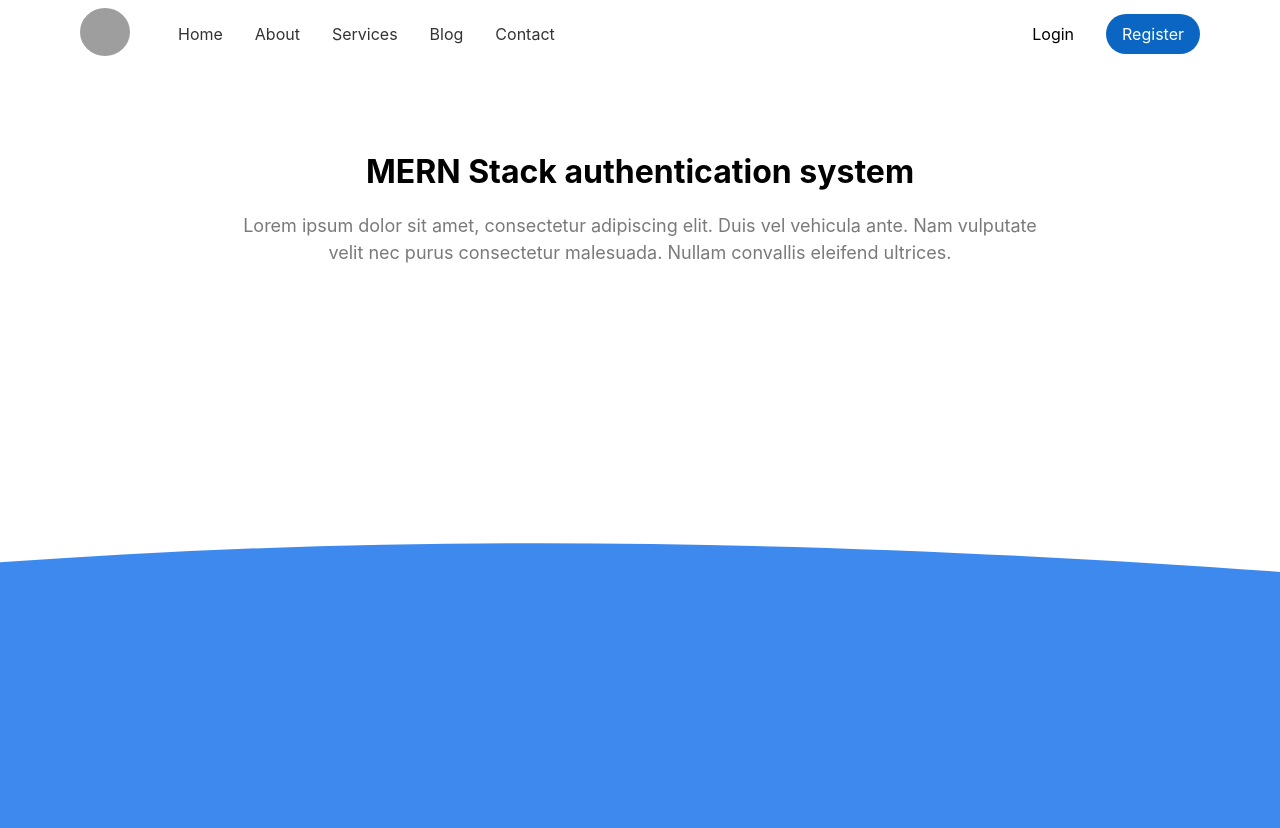
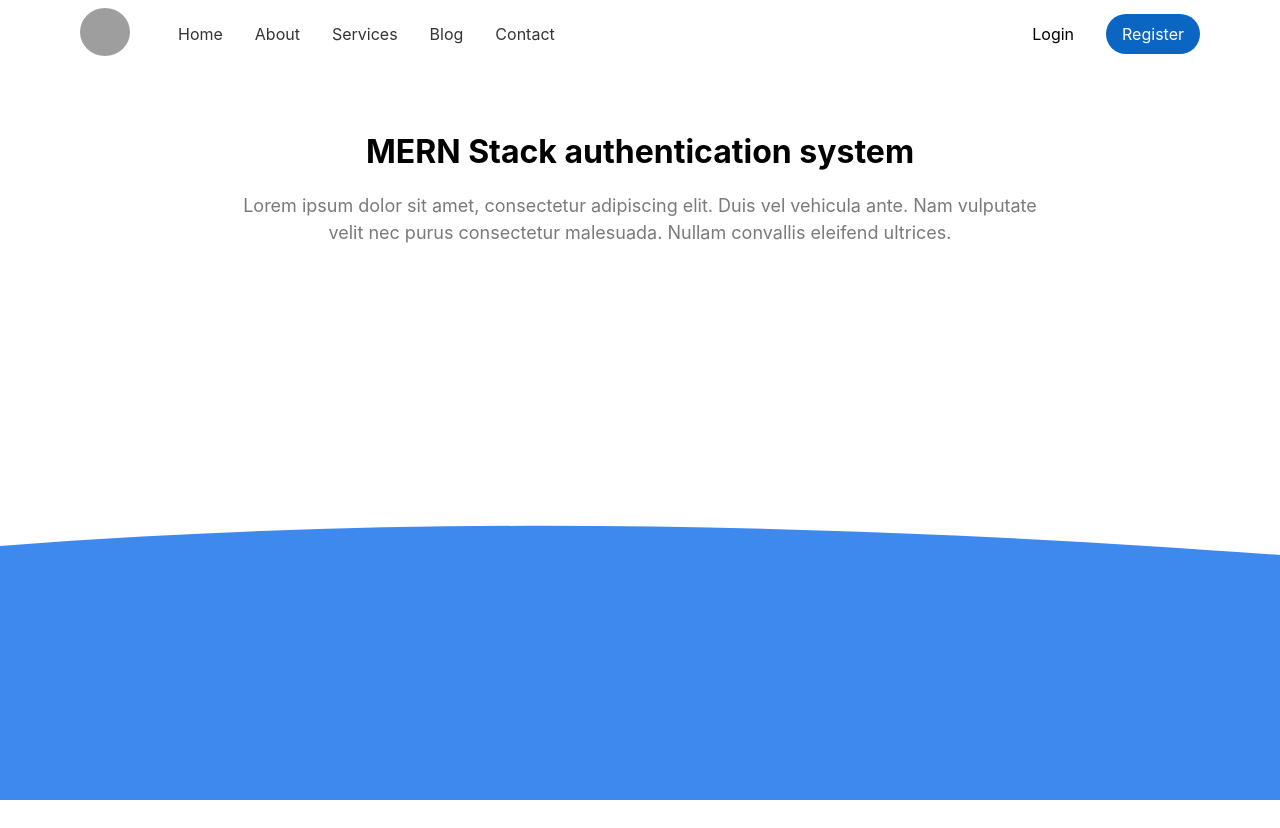
Before and after one commit to robertgeica/mern-authentication, a React (Vite) app in the folder client/: page / in a window 1280 px wide. After the commit the page ends 800 px from the top, so only its background shows below. Built offline with nearby package versions, Linux system fonts and the light colour scheme; grey boxes are pictures that could not be loaded.

Commit message:
fix page container height

```diff
--- a/client/src/styles/main.css
+++ b/client/src/styles/main.css
@@ -9,9 +9,9 @@
 .page-container {
   width: 80%;
   margin: 0 auto;
-  padding: 20px;
+  padding: 0 20px;
   text-align: center;
-  height: 90vh;
+  height: calc(100vh - 68px)
 }
 
 .wave-wrapper {
```
